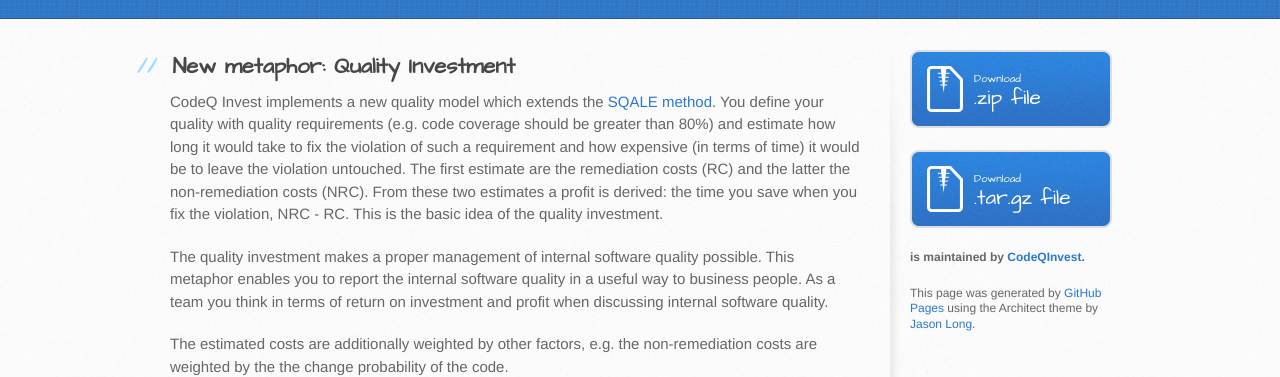
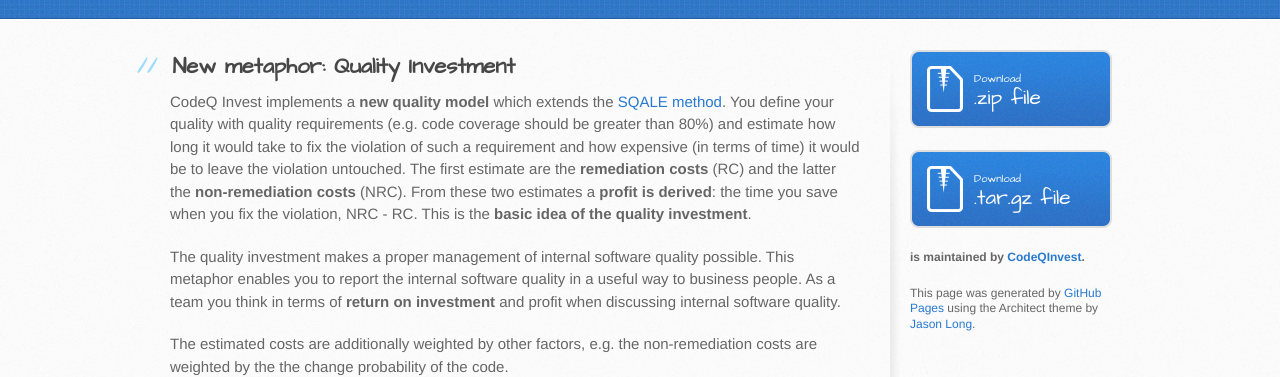
Before and after one commit to CodeQInvest/codeq-invest, a plain HTML site: page index.html in a window 1280 px wide. Shown: the part 216-593 px from the top of the page. Drawn offline with Linux system fonts and the light colour scheme.

Commit message:
changed css to display strong tags properly

```diff
--- a/stylesheets/stylesheet.css
+++ b/stylesheets/stylesheet.css
@@ -6,7 +6,7 @@ html, body, div, span, applet, object, iframe,
 h1, h2, h3, h4, h5, h6, p, blockquote, pre,
 a, abbr, acronym, address, big, cite, code,
 del, dfn, em, img, ins, kbd, q, s, samp,
-small, strike, strong, sub, sup, tt, var,
+small, strike, sub, sup, tt, var,
 b, u, i, center,
 dl, dt, dd, ol, ul, li,
 fieldset, form, label, legend,
```
